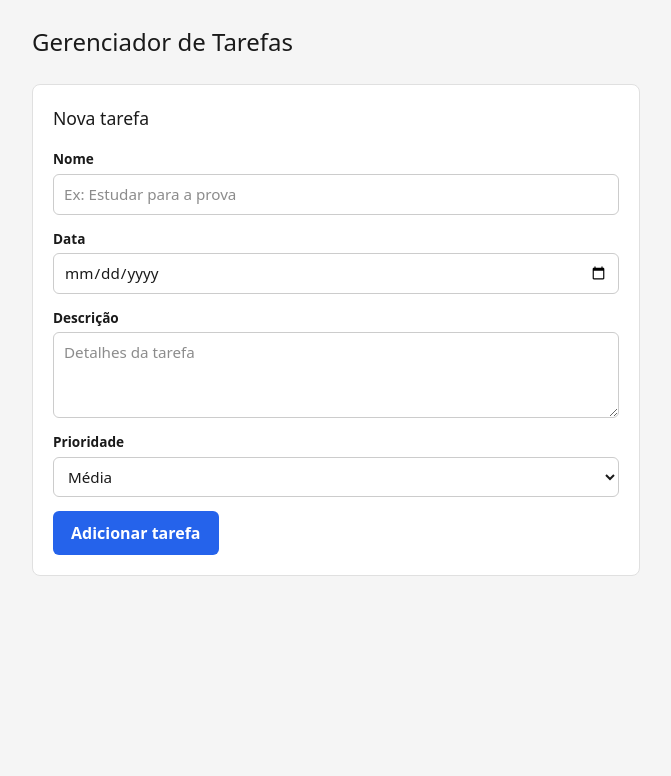
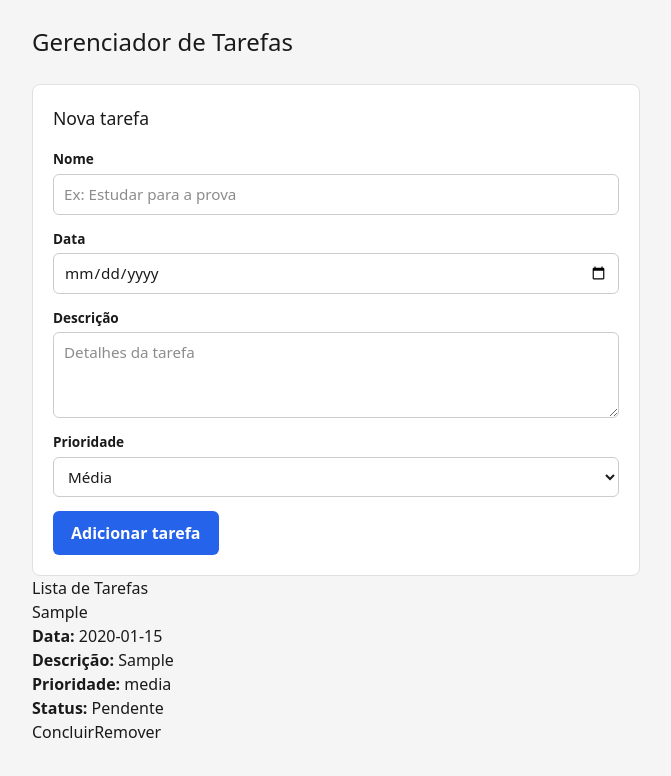
Before and after one commit to arthurgermano69/CP4-Web-Development, a React (Vite) app: page / in a window 1280 px wide. Both pictures are taken after typing "Sample", "2020-01-15", "Sample" into the empty fields and a click on the button "Adicionar tarefa". Shown: the top 776 px of the page, without its empty margins (304-975 px from the left). Built offline with nearby package versions, Linux system fonts and the light colour scheme.

Commit message:
feat: adiciona listagem e ações das tarefas

```diff
--- a/src/App.jsx
+++ b/src/App.jsx
@@ -1,5 +1,6 @@
 import { useState } from 'react'
 import TaskForm from './components/TaskForm'
+import TaskList from './components/TaskList'
 
 // Os outros integrantes vão importar aqui os próprios componentes:
 // import TaskList from './components/TaskList'
@@ -22,6 +23,24 @@ const App = () => {
     setTasks((prevTasks) => [...prevTasks, newTask])
   }
 
+  // Marca a tarefa como concluída ou pendente
+  const handleToggleTask = (id) => {
+  setTasks((prevTasks) =>
+    prevTasks.map((task) =>
+      task.id === id
+        ? { ...task, completed: !task.completed }
+        : task
+    )
+  )
+}
+
+// Remove a tarefa da lista
+const handleRemoveTask = (id) => {
+  setTasks((prevTasks) =>
+    prevTasks.filter((task) => task.id !== id)
+  )
+}
+
   return (
     <div className="app">
       <header>
@@ -31,9 +50,11 @@ const App = () => {
       <main>
         <TaskForm onAddTask={handleAddTask} />
 
-        {/* Espaço reservado para o componente de listagem
-            (integrante responsável por TaskList / TaskCard) */}
-        {/* <TaskList tasks={tasks} /> */}
+        <TaskList
+          tasks={tasks}
+          onToggleTask={handleToggleTask}
+          onRemoveTask={handleRemoveTask}
+        />
 
         {/* Espaço reservado para os filtros
             (Todas / Pendentes / Concluídas) */}
--- a/src/components/TaskCard.jsx
+++ b/src/components/TaskCard.jsx
@@ -0,0 +1,39 @@
+function TaskCard({ task, onToggleTask, onRemoveTask }) {
+
+  return (
+    <div className="task-card">
+
+      <h3>{task.name}</h3>
+
+      <p>
+        <strong>Data:</strong> {task.date}
+      </p>
+
+      <p>
+        <strong>Descrição:</strong> {task.description}
+      </p>
+
+      <p>
+        <strong>Prioridade:</strong> {task.priority}
+      </p>
+
+      <p>
+        <strong>Status:</strong>{" "}
+        {task.completed ? "Concluída" : "Pendente"}
+      </p>
+
+      {/* Callback para alterar o status da tarefa */}
+      <button onClick={() => onToggleTask(task.id)}>
+        {task.completed ? "Marcar como pendente" : "Concluir"}
+      </button>
+
+      {/* Callback para remover a tarefa */}
+      <button onClick={() => onRemoveTask(task.id)}>
+        Remover
+      </button>
+
+    </div>
+  );
+}
+
+export default TaskCard;
--- a/src/components/TaskList.jsx
+++ b/src/components/TaskList.jsx
@@ -0,0 +1,33 @@
+import TaskCard from "./TaskCard";
+
+function TaskList({ tasks, onToggleTask, onRemoveTask }) {
+
+  return (
+    <section>
+
+      <h2>Lista de Tarefas</h2>
+
+      {tasks.length === 0 ? (
+
+        <p>Nenhuma tarefa cadastrada.</p>
+
+      ) : (
+
+        // O map percorre o array de tarefas
+        // e cria um TaskCard para cada tarefa.
+        tasks.map((task) => (
+          <TaskCard
+            key={task.id}
+            task={task}
+            onToggleTask={onToggleTask}
+            onRemoveTask={onRemoveTask}
+          />
+        ))
+
+      )}
+
+    </section>
+  );
+}
+
+export default TaskList;
```
